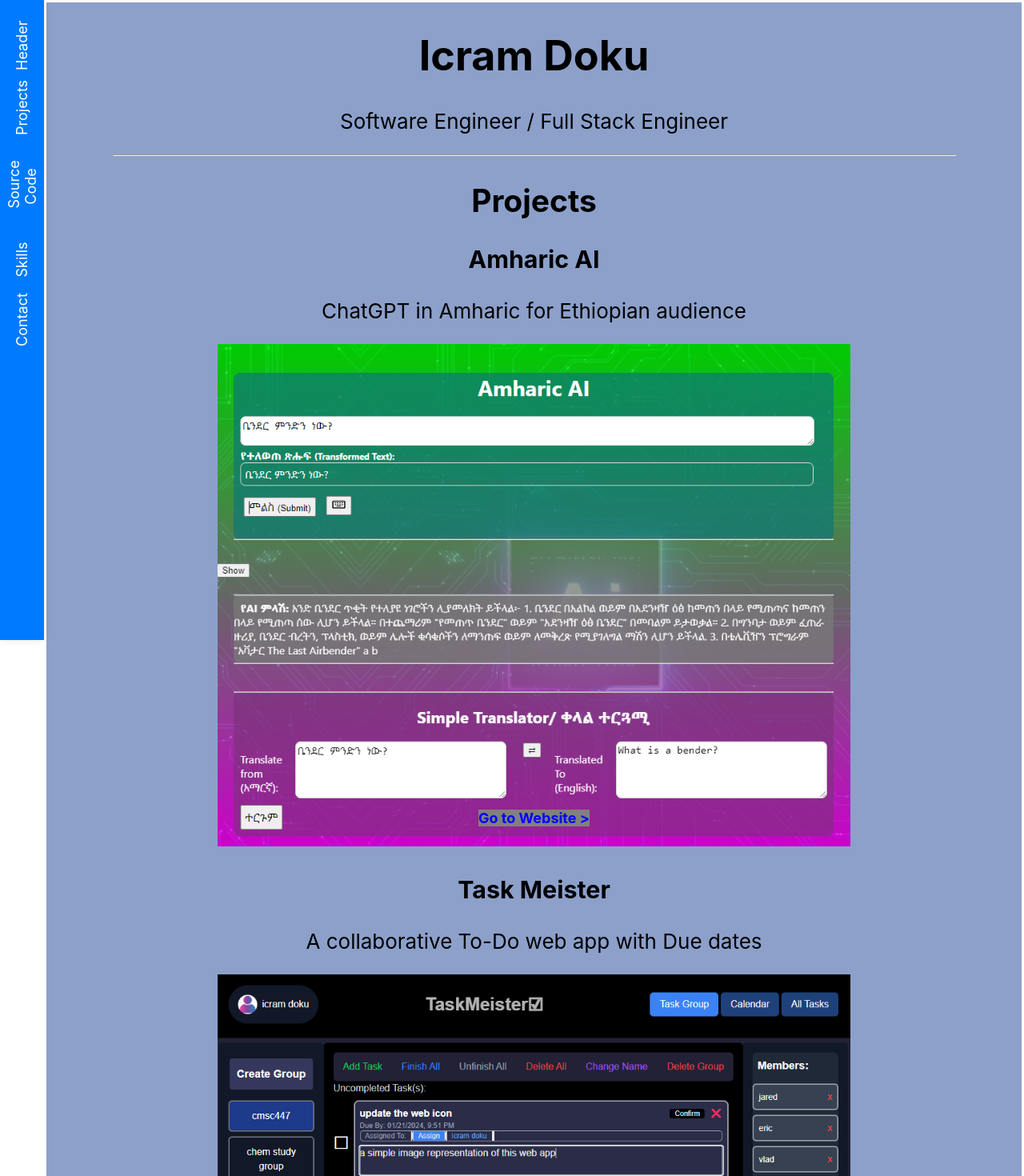
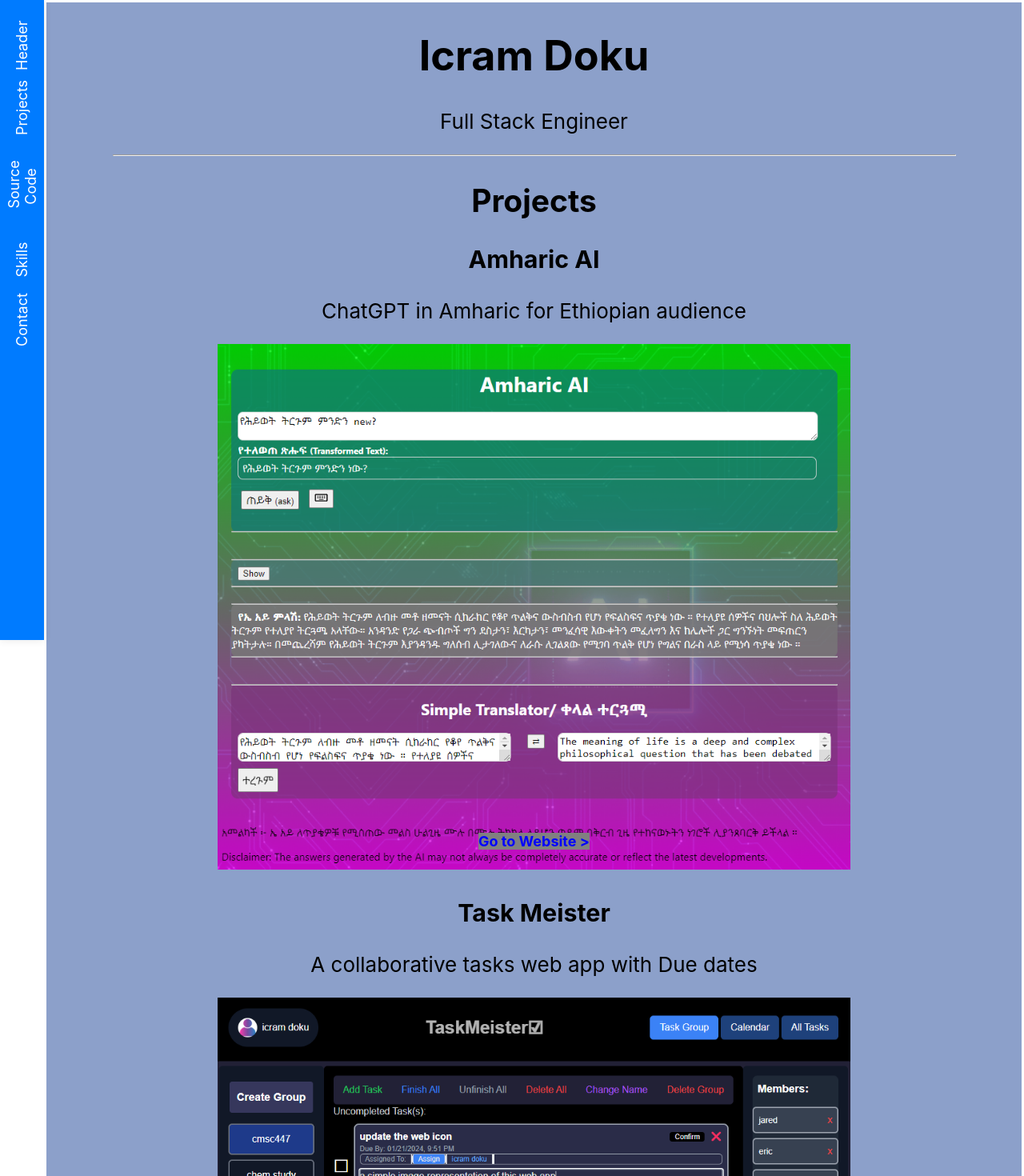
Before and after one commit to IcramDoku/My-Portfolio, a React (Create React App) app: page / in a window 1280 px wide. Shown: the top 1470 px of the page at 80% size. Built offline with nearby package versions, Linux system fonts and the light colour scheme.

Commit message:
update data

```diff
--- a/src/components/Header.js
+++ b/src/components/Header.js
@@ -4,7 +4,7 @@
   return (
     <header id="header-section">
       <h1>Icram Doku</h1>
-      <p>Software Engineer / Full Stack Engineer</p>
+      <p>Full Stack Engineer</p>
     </header>
   );
 };
--- a/src/data.js
+++ b/src/data.js
@@ -9,7 +9,7 @@
   {
     id: 2,
     title: 'Task Meister',
-    description: 'A collaborative To-Do web app with Due dates',
+    description: 'A collaborative tasks web app with Due dates',
     link: 'https://icramdoku.github.io/cmsc447project/',
     image: 'TaskMeister.png'
   },
@@ -44,7 +44,7 @@
 
 ];
 
-const skills = ['Python', 'Java', 'C++', 'Dart', 'JavaScript', 'HTML', 'CSS', 'Tailwind', 'ReactJS', 'NodeJS', 'Flutter', 'MongoDB', 'MySQL', '...'];
+const skills = ['Python', 'Java', 'C++', 'Dart', 'JavaScript', 'HTML', 'Typescript', 'CSS', 'Tailwind', 'React', 'Node', 'Flutter', 'MongoDB', 'MySQL', 'CI/CD', '...'];
 
 const contactDetails = {
   email: 'icramdoku@gmail.com',
```
Also changed, not shown: src/Portfolio/AmharicAI.png.
